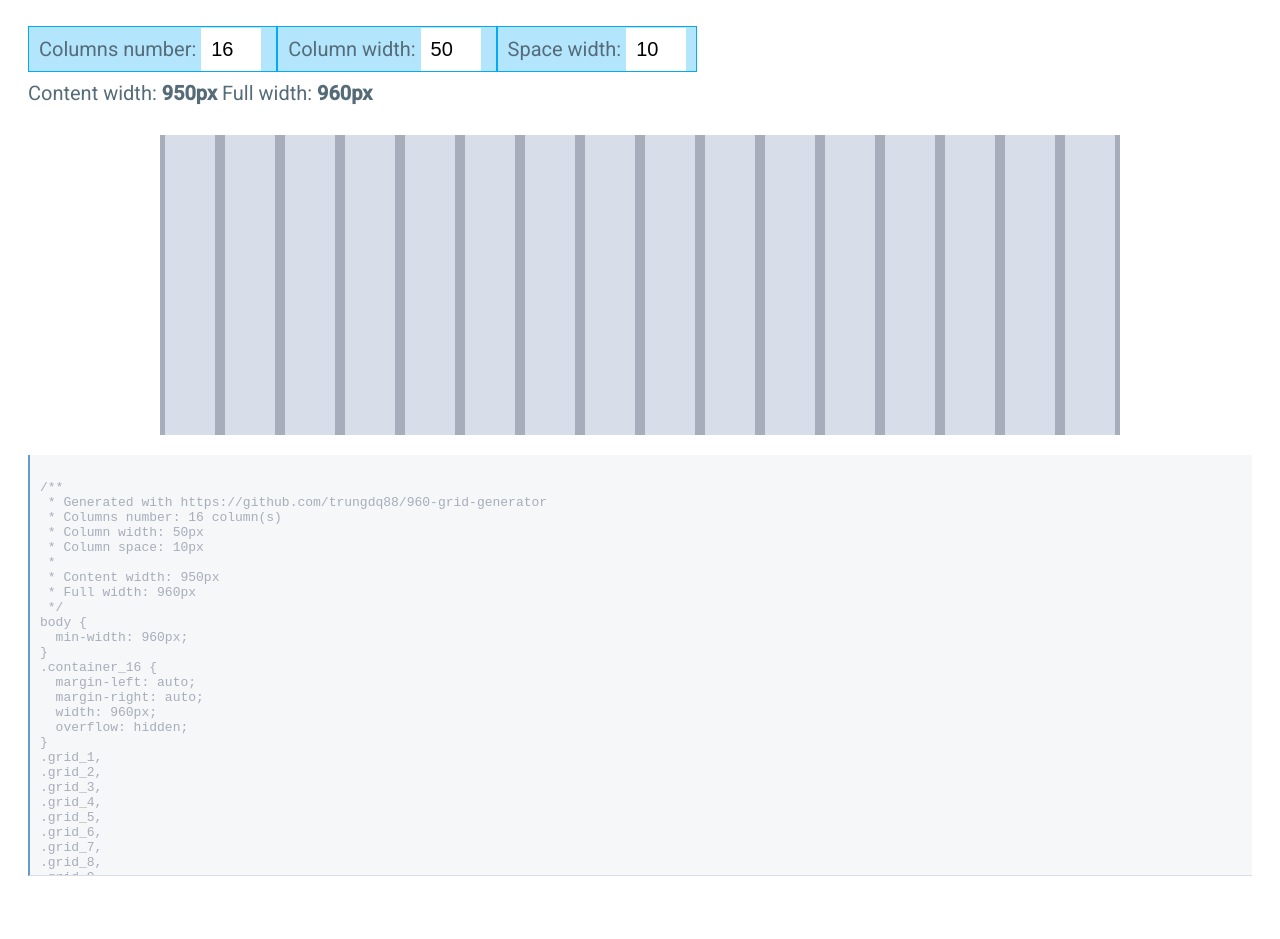
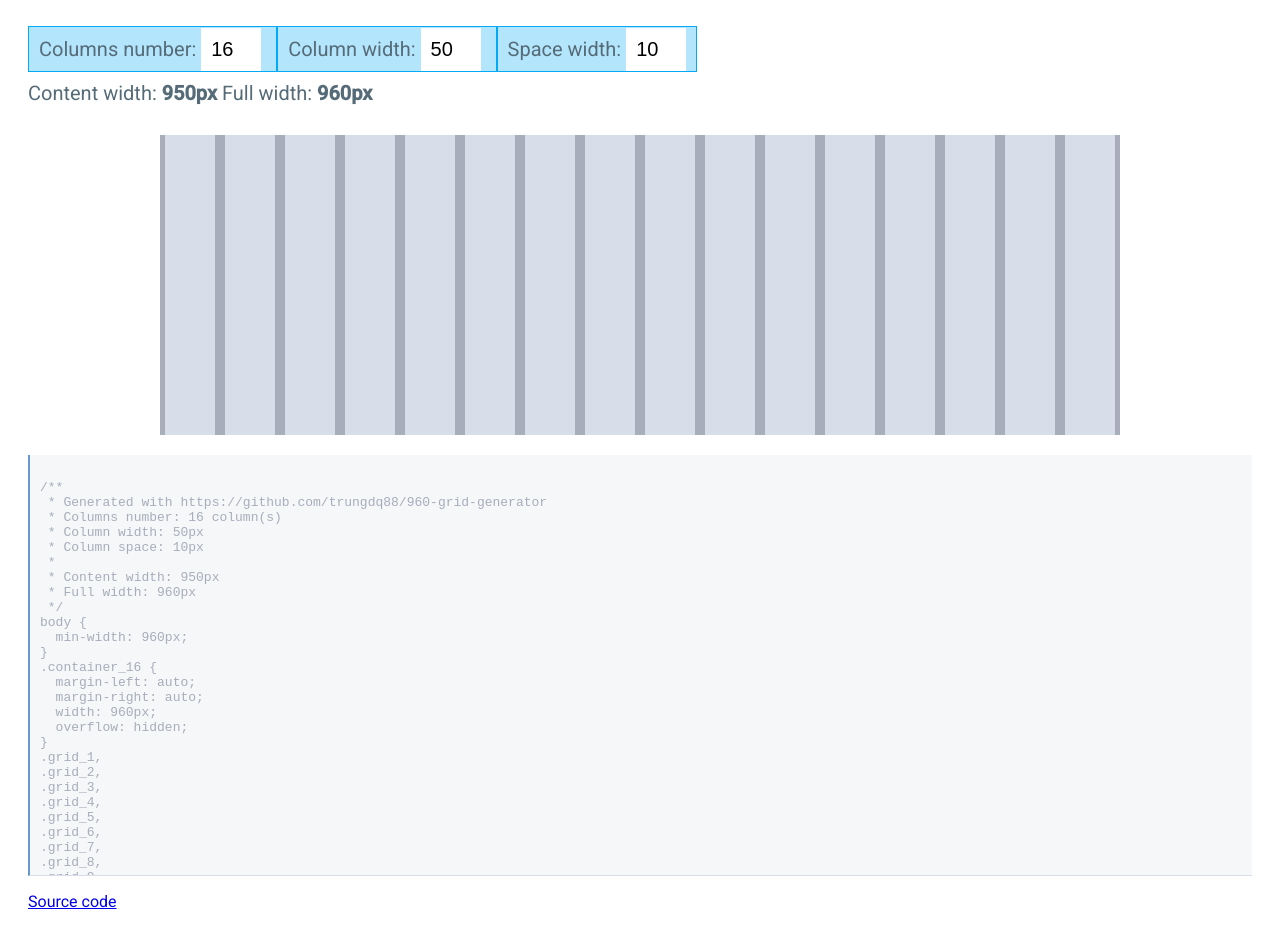
Before and after one commit to trungdq88/960-grid-generator, a plain HTML site: page index.html in a window 1280 px wide. Before the commit the page ends 904 px from the top, so only its background shows below. Drawn offline with Linux system fonts and the light colour scheme.

Commit message:
Add github link

```diff
--- a/index.html
+++ b/index.html
@@ -20,6 +20,10 @@
 <div id="preview"></div>
 
 <style id="css" contenteditable></style>
+
+<p>
+<a href="https://github.com/trungdq88/960-grid-generator">Source code</a>
+</p>
 <script>
 function generate() {
   css.innerHTML = generate_grid(+colWidth.value, +colNum.value, +colSpace.value);
```
